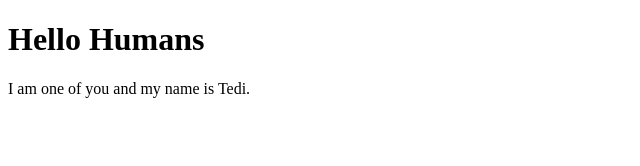
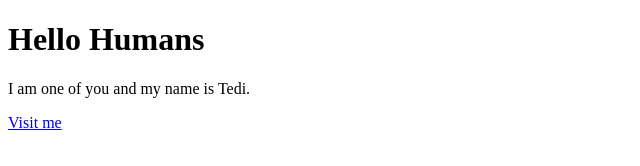
Before and after one commit to Tedi2021IL/Css-Html, a plain HTML site: page index.html in a window 1280 px wide. Shown: the full height of the page, 0-640 px from the left. Drawn offline with Linux system fonts and the light colour scheme.

Commit message:
sec commit

```diff
--- a/index.html
+++ b/index.html
@@ -9,6 +9,7 @@
 <body>
     <h1>Hello Humans</h1>
     <p>I am one of you and my name is Tedi.</p>
+    <a href="TsmartMss">Visit me</a>
 </body>
 </html>
 </html>
```
